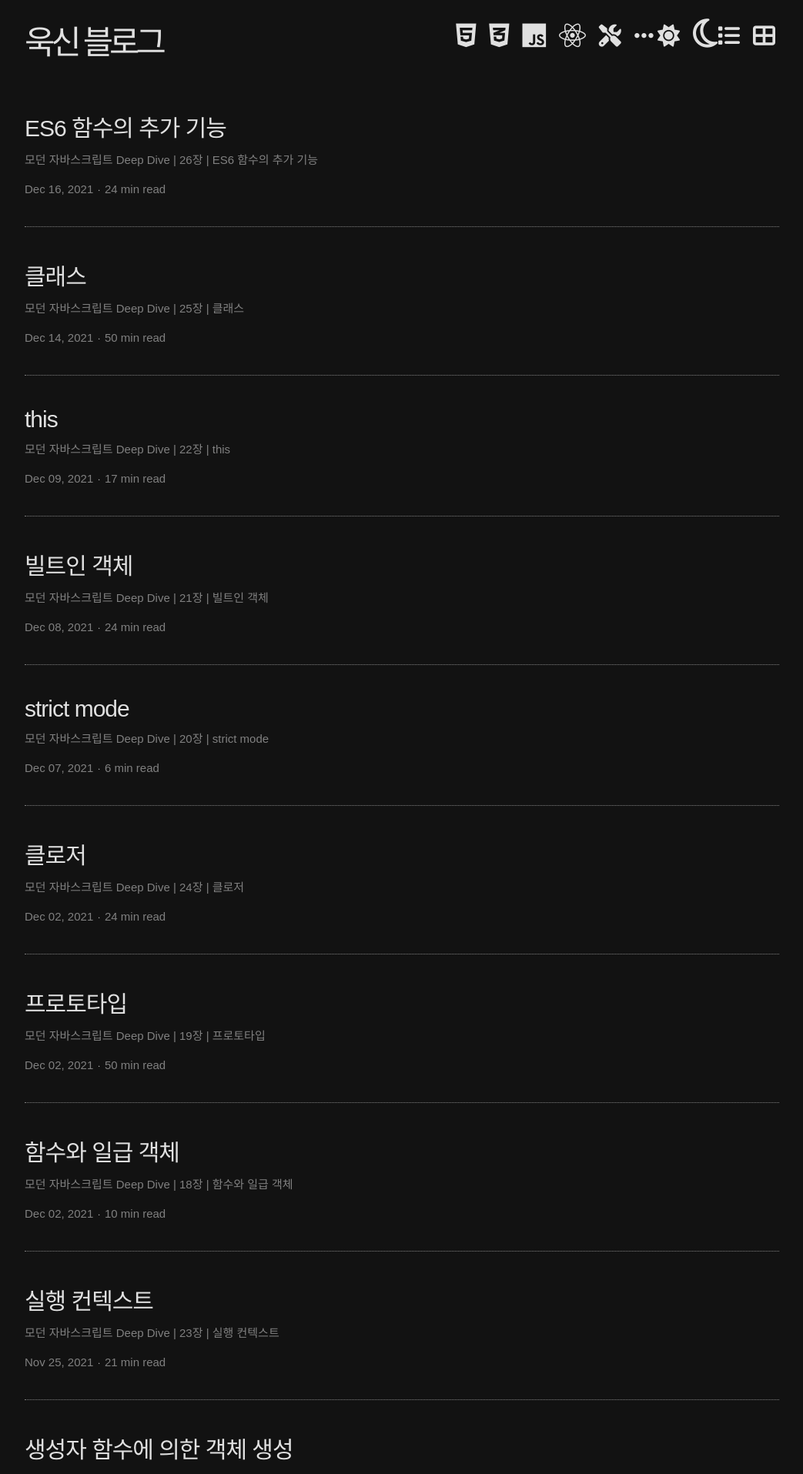
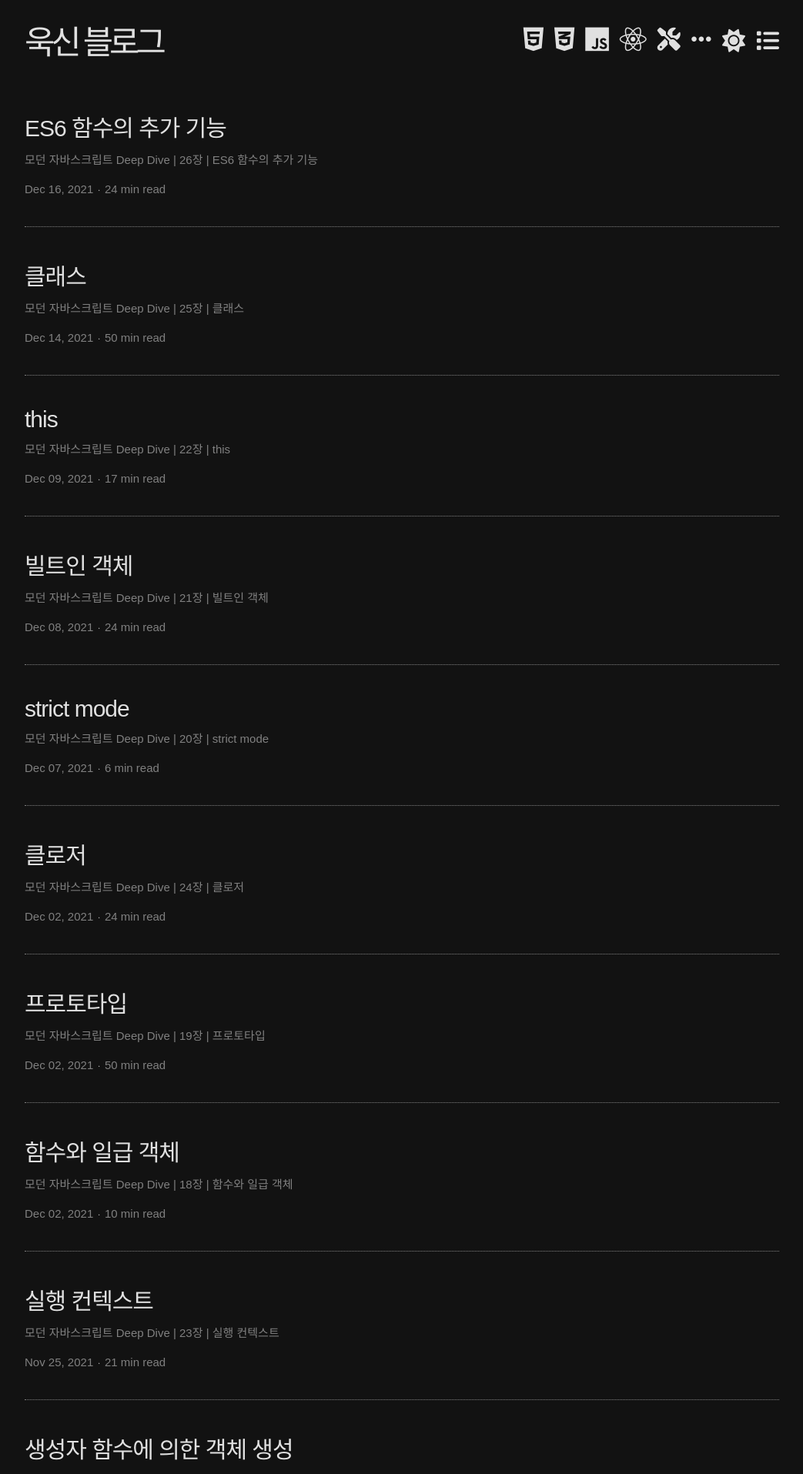
Before and after one commit to Wookshin/wookshin.github.io, a Jekyll site: the page built from index.html, in a window 1280 px wide. Shown: the top 1915 px of the page at 77% size, without its empty margins (118-1161 px from the left). Built offline with Jekyll 4.4.1, drawn with Linux system fonts in a browser that asks for light colours; nearby versions of some CDN libraries; some web fonts are replaced.

Commit message:
Update header.scss

```diff
--- a/_sass/header.scss
+++ b/_sass/header.scss
@@ -15,7 +15,7 @@ header {
   .logo:hover,
   .fab:hover,
   .fas:hover,
-  .bi:hover,
+  .far:hover,
   .selected {
     color: cadetblue;
     cursor: pointer;
@@ -27,36 +27,34 @@ header {
     display: flex;
     justify-content: flex-end;
     margin: 0 auto;
+    font-size: 3rem;
+    align-items: center;
 
-    .fab-class {
-      display: inline-block;
-      margin-top: 2px;
+    .main-tags {
+      display: flex;
+      align-items: center;
+    }
+
+    i {
+      margin-left: 1.4rem;
     }
 
     .fab {
       font-size: 3.5rem;
-      margin-right: 0.5rem;
     }
 
     .fas {
-      font-size: 2.9rem;
-      margin-right: 0.5rem;
-      margin-bottom: 3px;
       vertical-align: middle;
     }
 
-    .bi-moon,
-    .bi-sun-fill,
-    .bi-archive {
-      margin-right: 1.5rem;
+    .fa-moon,
+    .fa-th-large {
+      display: none;
     }
+  }
 
-    .bi {
-      font-size: 3rem;
-    }
-
-    .bi-moon,
-    .bi-box {
+  @media screen and (max-width: 534px) {
+    .logo {
       display: none;
     }
   }
```
